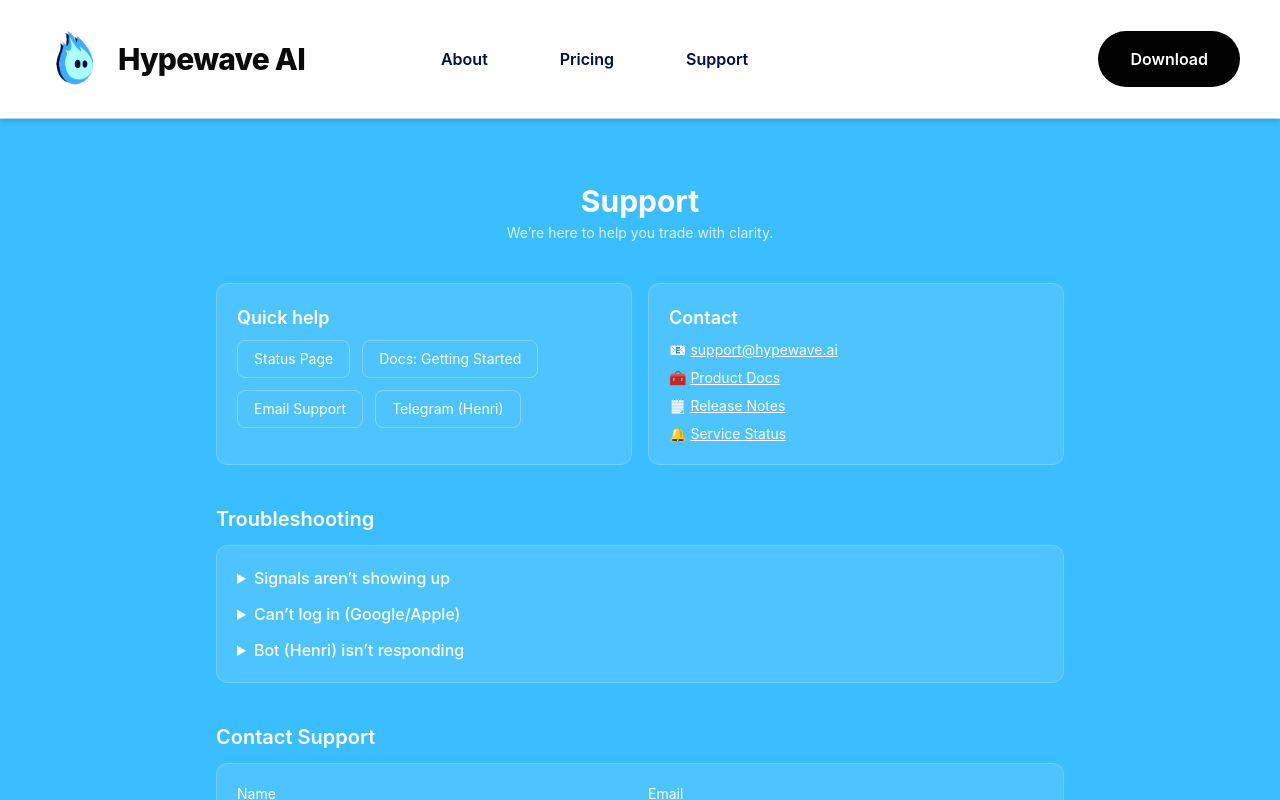
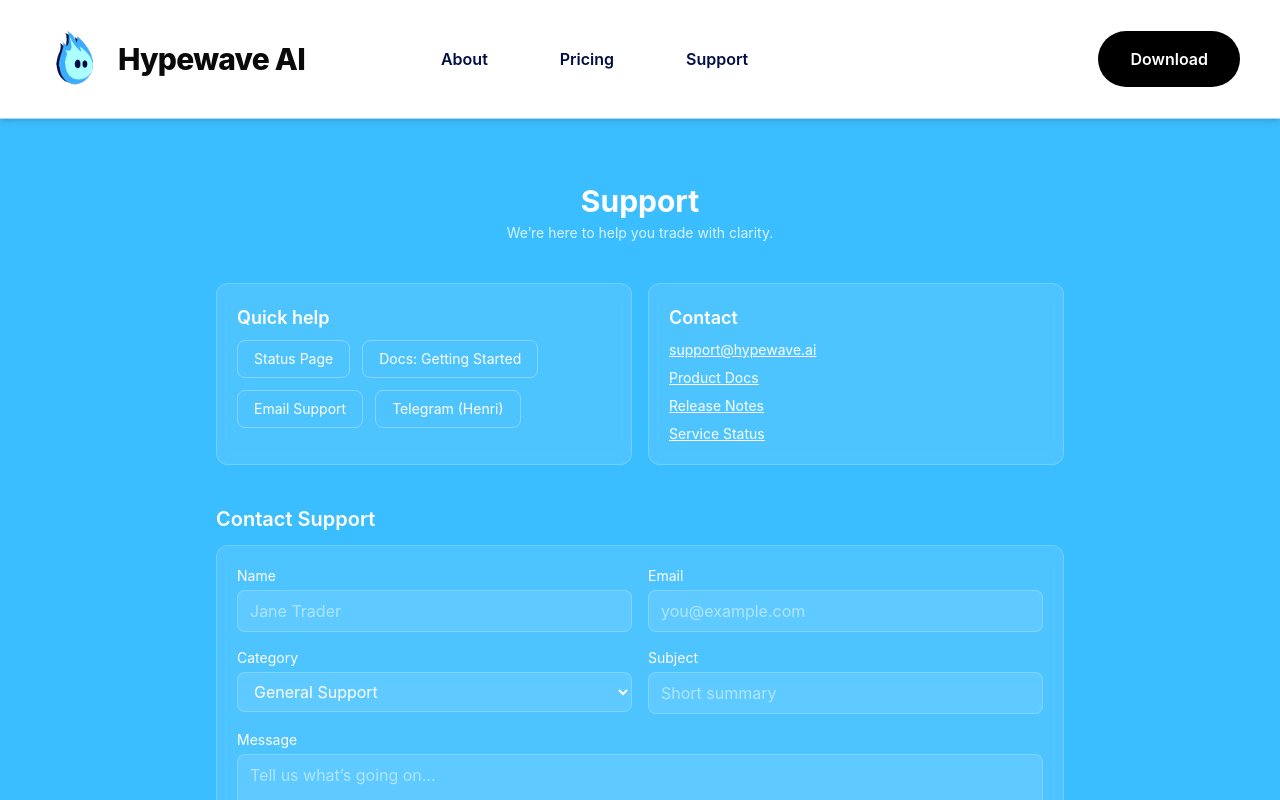
Before and after one commit to matthewgoembel/Hypewave-Landing-Page, a Next.js app: page /support in a window 1280 px wide. Shown: the top 800 px of the page. Built offline with nearby package versions, Linux system fonts and the light colour scheme.

Commit message:
Update page.tsx

```diff
--- a/src/app/support/page.tsx
+++ b/src/app/support/page.tsx
@@ -55,53 +55,18 @@
           <h2 className="text-lg font-semibold mb-2">Contact</h2>
           <ul className="space-y-2 text-sm">
             <li>
-              📧 <a className="underline" href="mailto:support@hypewave.ai">support@hypewave.ai</a>
+              <a className="underline" href="mailto:support@hypewave.ai">support@hypewave.ai</a>
             </li>
             <li>
-              🧰 <Link className="underline" href="/docs">Product Docs</Link>
+              <Link className="underline" href="/docs">Product Docs</Link>
             </li>
             <li>
-              🗒️ <Link className="underline" href="/changelog">Release Notes</Link>
+              <Link className="underline" href="/changelog">Release Notes</Link>
             </li>
             <li>
-              🔔 <Link className="underline" href="/status">Service Status</Link>
+              <Link className="underline" href="/status">Service Status</Link>
             </li>
           </ul>
-        </div>
-      </section>
-
-      {/* Troubleshooting */}
-      <section aria-labelledby="troubleshoot" className="mt-10">
-        <h2 id="troubleshoot" className="text-xl font-semibold mb-3">Troubleshooting</h2>
-        <div className="rounded-xl border border-white/20 bg-white/10 backdrop-blur p-5">
-          <details className="mb-3">
-            <summary className="cursor-pointer font-medium">Signals aren’t showing up</summary>
-            <ol className="list-decimal pl-6 mt-2 text-sm space-y-1">
-              <li>Confirm your watchlist has at least one symbol selected.</li>
-              <li>Check the <Link href="/status" className="underline">Status Page</Link> for incidents.</li>
-              <li>Ensure notifications are enabled in your app settings and OS settings.</li>
-              <li>Pull to refresh (mobile) or click refresh in the extension panel.</li>
-            </ol>
-          </details>
-
-          <details className="mb-3">
-            <summary className="cursor-pointer font-medium">Can’t log in (Google/Apple)</summary>
-            <ul className="list-disc pl-6 mt-2 text-sm space-y-1">
-              <li>Verify you’re on the latest app version.</li>
-              <li>Toggle Airplane mode (mobile) then try again.</li>
-              <li>Clear site data (extension) and retry sign‑in.</li>
-              <li>If it persists, email <a className="underline" href="mailto:support@hypewave.ai">support@hypewave.ai</a> with your device + screenshot.</li>
-            </ul>
-          </details>
-
-          <details>
-            <summary className="cursor-pointer font-medium">Bot (Henri) isn’t responding</summary>
-            <ul className="list-disc pl-6 mt-2 text-sm space-y-1">
-              <li>Use the command <code>/help</code> to verify connectivity.</li>
-              <li>Check the #announcements channel for maintenance notices.</li>
-              <li>Try again in a new DM with the bot (rate limits may apply).</li>
-            </ul>
-          </details>
         </div>
       </section>
 
```
